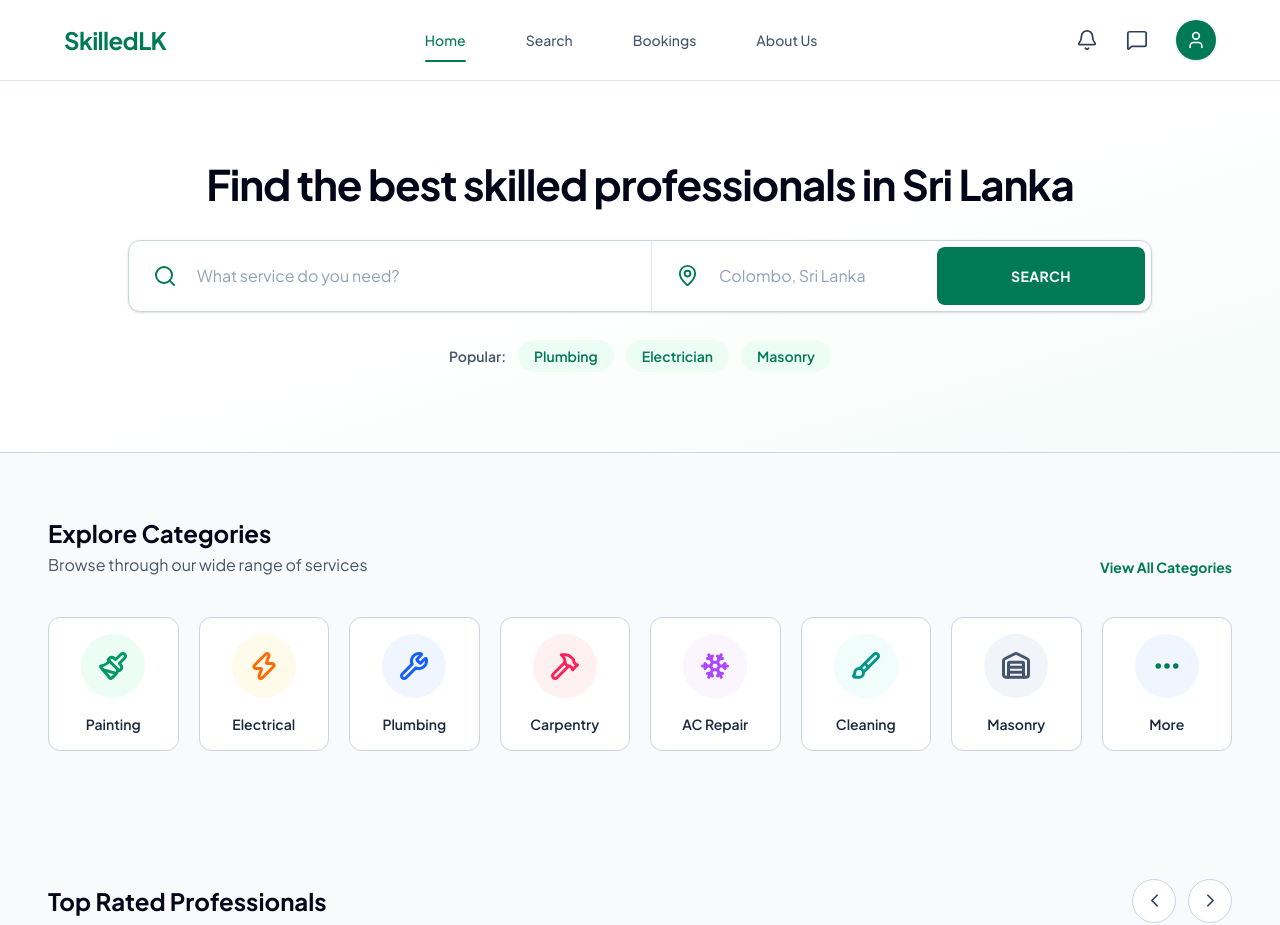
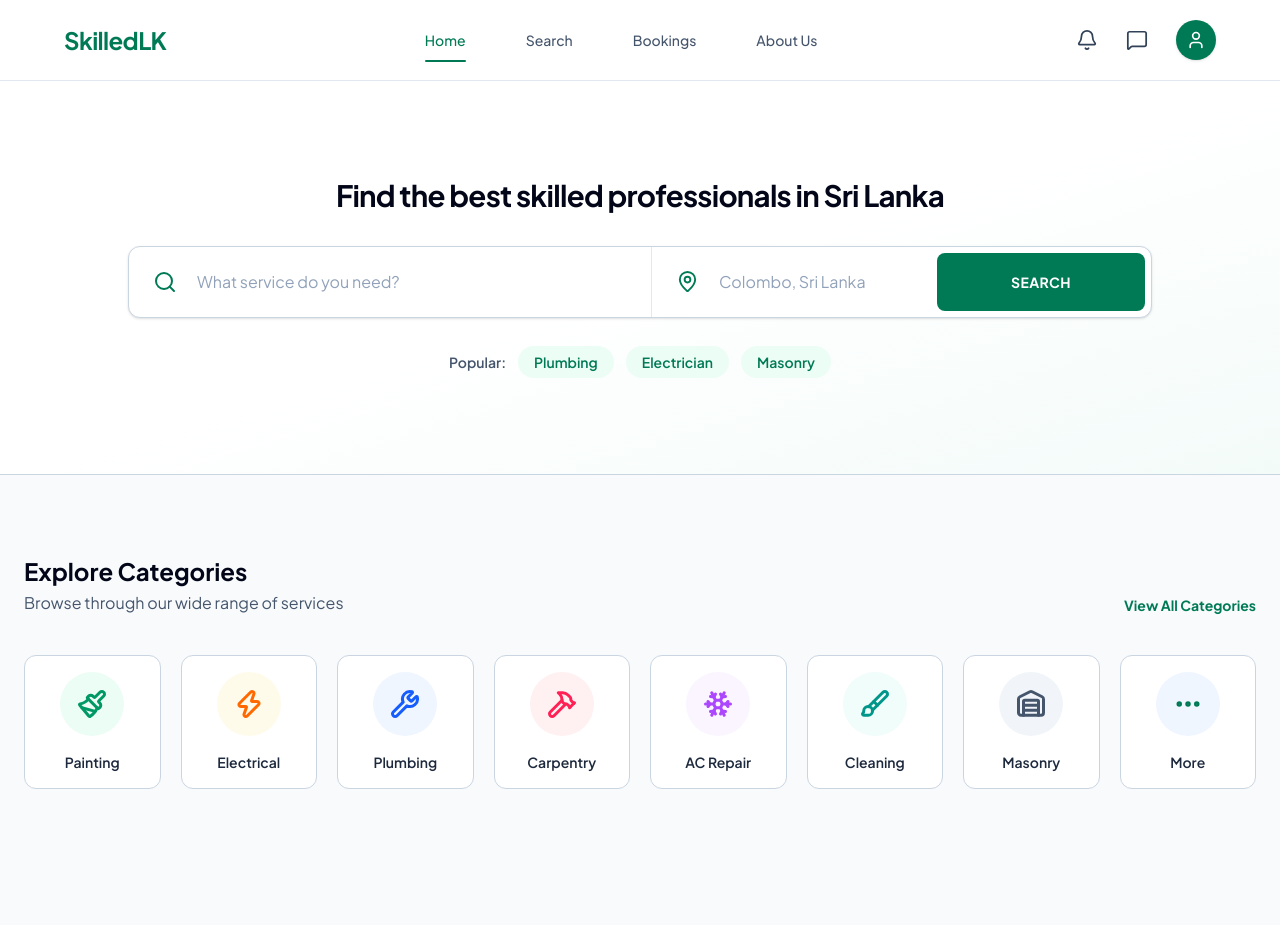
Before and after one commit to ManugaK/service-marketplace-web, a React (Vite) app in the folder frontend/: page /customer/dashboard in a window 1280 px wide. Shown: the top 925 px of the page. Built offline with nearby package versions, Linux system fonts and the light colour scheme.

Commit message:
feat: enhance CustomerDashboard layout with improved spacing and responsive design

```diff
--- a/frontend/src/pages/customer/CustomerDashboard.jsx
+++ b/frontend/src/pages/customer/CustomerDashboard.jsx
@@ -232,19 +232,19 @@ function FeaturedSmallCard({ person }) {
 
 export default function CustomerDashboard() {
   return (
-    <div className="min-h-screen bg-slate-50 text-slate-950">
+    <div className="min-h-screen overflow-x-clip bg-slate-50 text-slate-950">
       <CustomerNavbar />
 
       <main>
         {/* Hero Search Section */}
         <section className="border-b border-slate-300 bg-gradient-to-br from-white via-white to-emerald-50/40">
-          <div className="mx-auto max-w-[1440px] px-5 py-16 sm:px-8 md:py-20 lg:px-10 xl:px-12">
+          <div className="dashboard-shell py-14 sm:py-16 md:py-20 xl:py-24">
             <div className="mx-auto max-w-5xl text-center">
-              <h1 className="text-3xl font-bold tracking-tight text-slate-950 sm:text-4xl lg:text-[42px]">
+              <h1 className="text-[clamp(1.75rem,2.3vw,3.5rem)] font-bold leading-tight tracking-tight text-slate-950">
                 Find the best skilled professionals in Sri Lanka
               </h1>
 
-              <div className="mx-auto mt-8 overflow-hidden rounded-xl border border-slate-300 bg-white shadow-sm">
+              <div className="mx-auto mt-8 overflow-hidden rounded-xl border border-slate-300 bg-white shadow-sm 2xl:mt-10">
                 <div className="grid grid-cols-1 md:grid-cols-[1fr_280px_220px]">
                   <div className="flex items-center gap-5 px-6 py-5">
                     <Search size={24} className="shrink-0 text-emerald-700" />
@@ -289,7 +289,7 @@ export default function CustomerDashboard() {
         </section>
 
         {/* Categories */}
-        <section className="mx-auto max-w-[1440px] px-5 py-16 sm:px-8 lg:px-10 xl:px-12">
+        <section className="dashboard-shell py-14 sm:py-16 md:py-20">
           <div className="flex flex-col gap-4 sm:flex-row sm:items-end sm:justify-between">
             <div>
               <h2 className="text-2xl font-bold text-slate-950">Explore Categories</h2>
@@ -306,7 +306,7 @@ export default function CustomerDashboard() {
             </a>
           </div>
 
-          <div className="mt-10 grid grid-cols-2 gap-5 sm:grid-cols-3 md:grid-cols-4 lg:grid-cols-8">
+          <div className="mt-10 grid grid-cols-2 gap-4 sm:grid-cols-3 sm:gap-5 md:grid-cols-4 lg:grid-cols-8 2xl:gap-6">
             {categories.map((category) => (
               <CategoryCard key={category.name} item={category} />
             ))}
@@ -314,7 +314,7 @@ export default function CustomerDashboard() {
         </section>
 
         {/* Top Rated Professionals */}
-        <section className="mx-auto max-w-[1440px] px-5 py-16 sm:px-8 lg:px-10 xl:px-12">
+        <section className="dashboard-shell py-14 sm:py-16 md:py-20">
           <div className="flex items-center justify-between">
             <h2 className="text-2xl font-bold text-slate-950">Top Rated Professionals</h2>
 
@@ -328,7 +328,7 @@ export default function CustomerDashboard() {
             </div>
           </div>
 
-          <div className="mt-10 grid grid-cols-1 gap-7 sm:grid-cols-2 xl:grid-cols-4">
+          <div className="mt-10 grid grid-cols-1 gap-6 sm:grid-cols-2 lg:gap-7 xl:grid-cols-4 2xl:gap-8">
             {topRatedProfessionals.map((professional) => (
               <ProfessionalCard key={professional.name} professional={professional} />
             ))}
@@ -336,10 +336,10 @@ export default function CustomerDashboard() {
         </section>
 
         {/* Featured Professionals */}
-        <section className="mx-auto max-w-[1440px] px-5 py-16 sm:px-8 lg:px-10 xl:px-12">
+        <section className="dashboard-shell py-14 sm:py-16 md:py-20">
           <h2 className="text-2xl font-bold text-slate-950">Featured Professionals</h2>
 
-          <div className="mt-10 grid grid-cols-1 gap-7 lg:grid-cols-[1fr_430px]">
+          <div className="mt-10 grid grid-cols-1 gap-7 lg:grid-cols-[1fr_430px] 2xl:grid-cols-[1fr_520px]">
             {/* Main Featured Card */}
             <div className="overflow-hidden rounded-xl border border-slate-300 bg-white">
               <div className="grid grid-cols-1 md:grid-cols-[48%_52%]">
```
